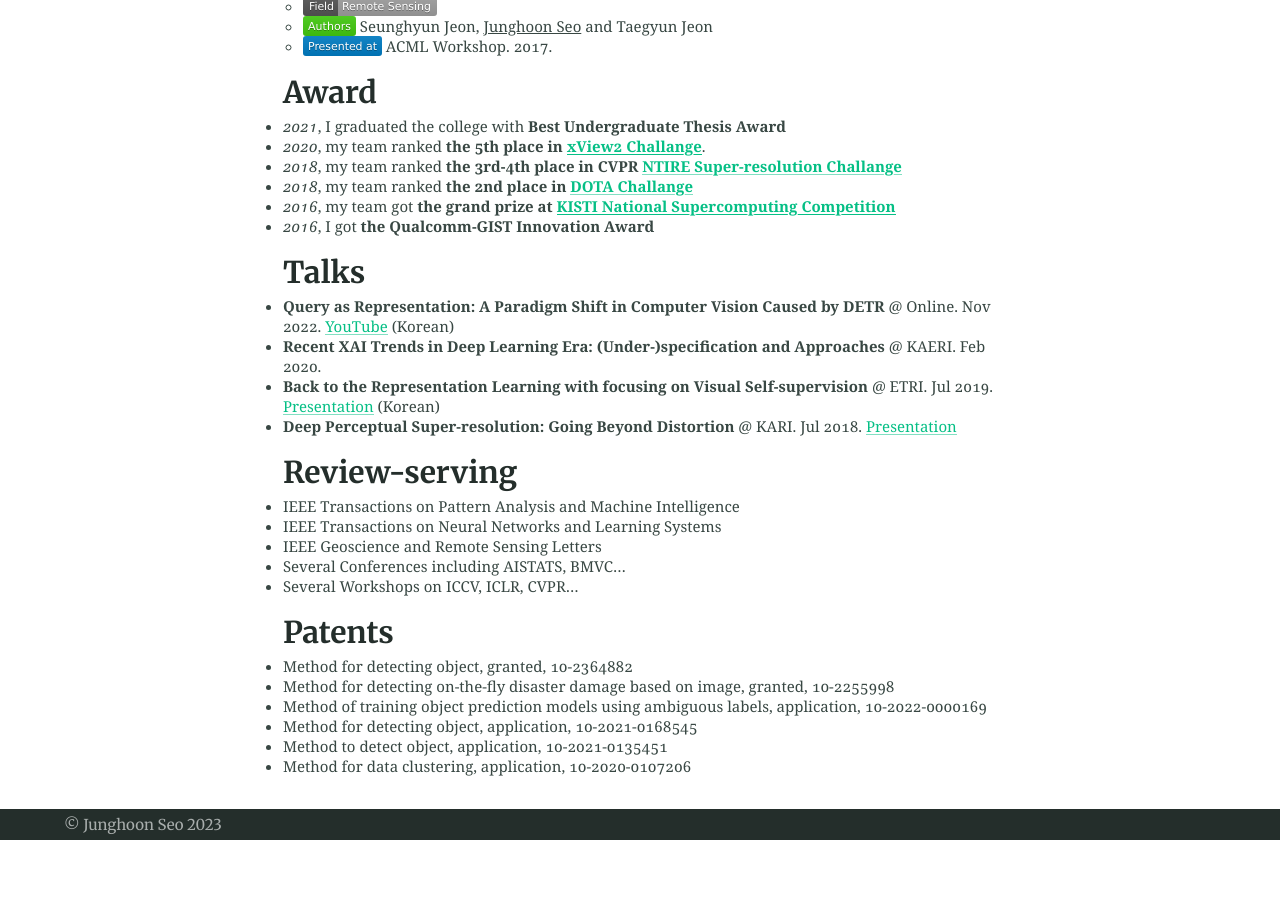
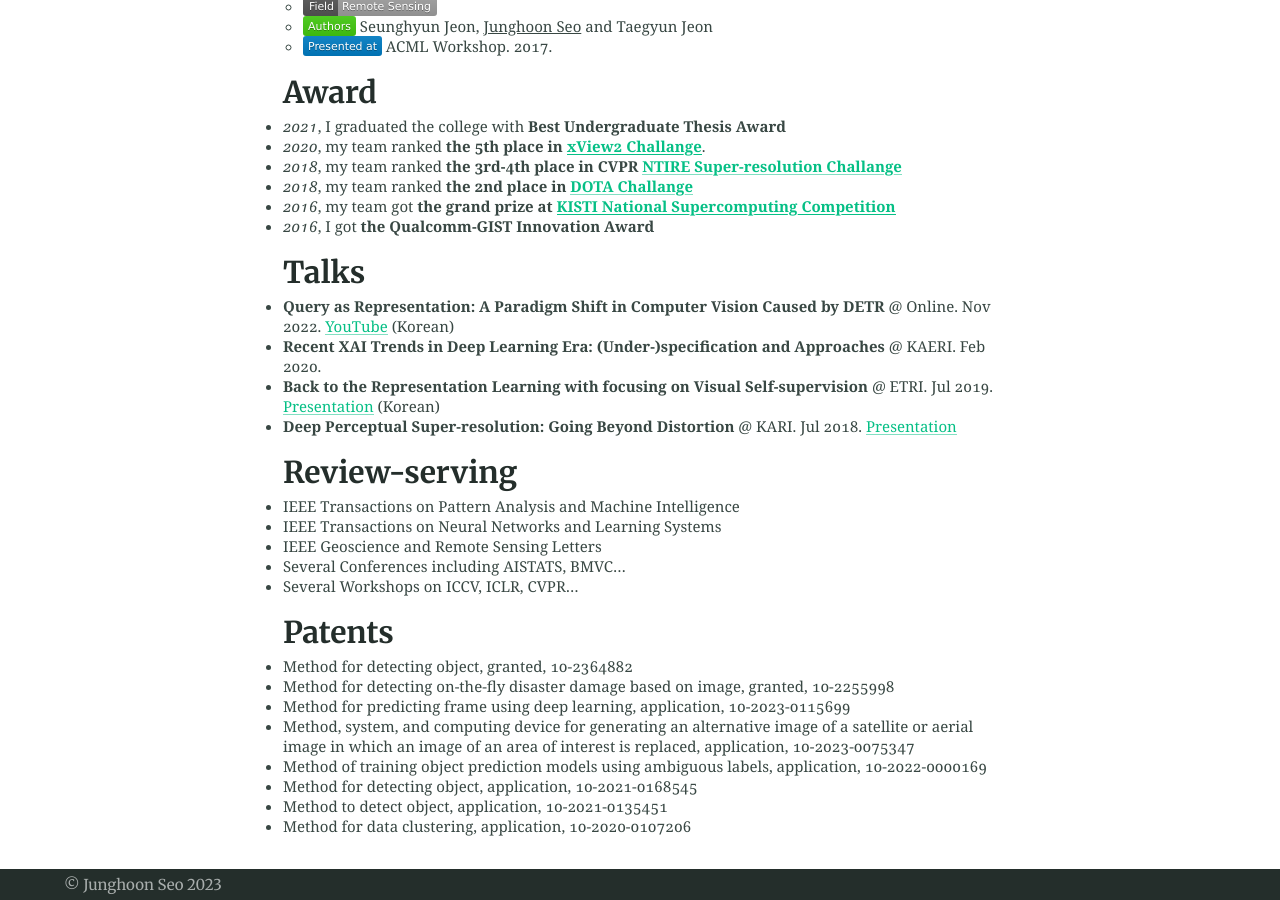
Before and after one commit to mikigom/mikigom.github.io, a Jekyll site: the page built from index.md, in a window 1280 px wide and 900 px high, scrolled down 2245 px. Built offline with Jekyll 4.4.1, drawn with Linux system fonts in a browser that asks for light colours; before the commit the page ends 3085 px from its top, so only the background shows below that.

Commit message:
Update index.md

```diff
--- a/index.md
+++ b/index.md
@@ -109,6 +109,8 @@ Hi, I am the technical leader of the research center at [SI Analytics](https://w
 ### Patents
 * Method for detecting object, granted, 10-2364882
 * Method for detecting on-the-fly disaster damage based on image, granted, 10-2255998
+* Method for predicting frame using deep learning, application, 10-2023-0115699
+* Method, system, and computing device for generating an alternative image of a satellite or aerial image in which an image of an area of interest is replaced, application, 10-2023-0075347
 * Method of training object prediction models using ambiguous labels, application, 10-2022-0000169
 * Method for detecting object, application, 10-2021-0168545
 * Method to detect object, application, 10-2021-0135451
```
